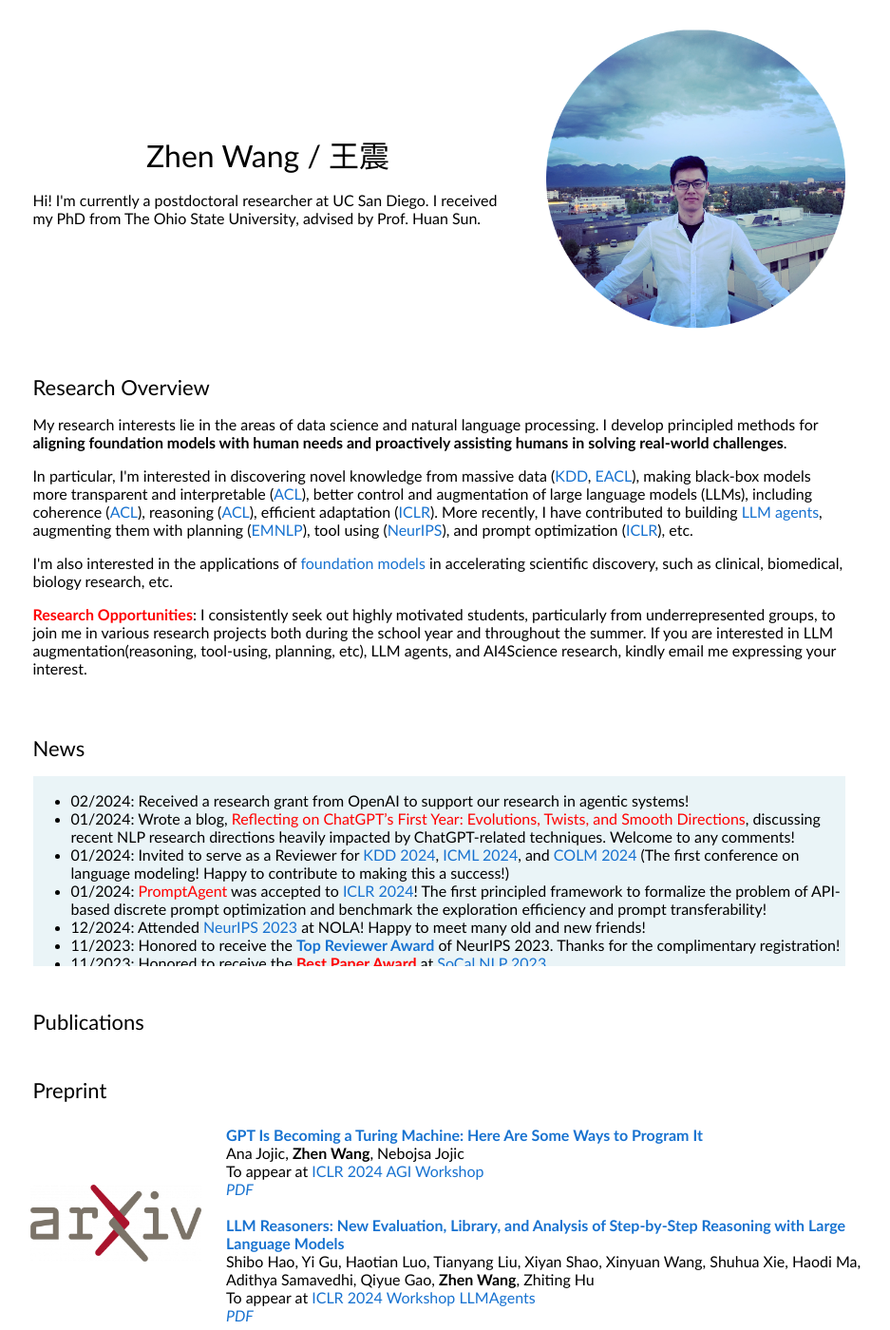
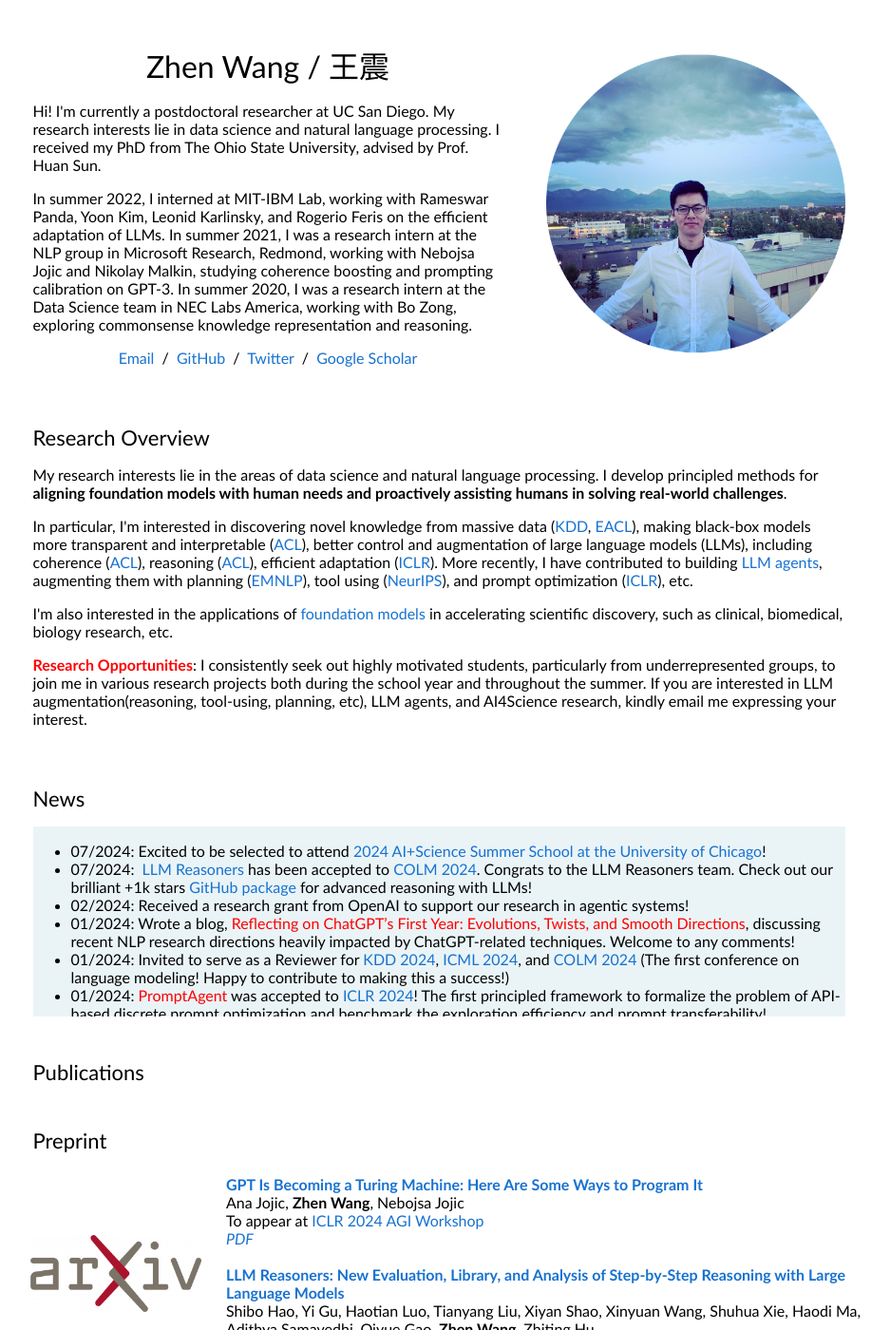
Before and after one commit to zhenwang9102/zhenwang9102.github.io, a Jekyll site: the page built from _posts/2019-06-02-venue.markdown, in a window 1280 px wide and 1400 px high. Shown: the whole window at 95% size, without its empty margins (178-1115 px from the left). Built offline with Jekyll 4.4.1, drawn with Linux system fonts in a browser that asks for light colours.

Commit message:
Update default.html

```diff
--- a/_layouts/default.html
+++ b/_layouts/default.html
@@ -41,8 +41,27 @@
               </h1>
               <p>
                 Hi! I'm currently a postdoctoral researcher at UC San Diego.
+                My research interests lie in data science and natural language processing.
                 I received my PhD from The Ohio State University, advised by Prof. Huan Sun.
               </p>
+
+              <p>
+                In summer 2022, I interned at MIT-IBM Lab, working with Rameswar Panda, Yoon Kim, Leonid Karlinsky, and Rogerio Feris on the efficient adaptation of LLMs.
+                In summer 2021, I was a research intern at the NLP group in Microsoft Research, Redmond, working with Nebojsa Jojic and Nikolay Malkin, studying coherence boosting and prompting calibration on GPT-3.
+                In summer 2020, I was a research intern at the Data Science team in NEC Labs America, working with Bo Zong, exploring commonsense knowledge representation and reasoning.
+              </p>
+
+              <p style="text-align:center">
+                <a href="mailto:zhenwang9102@gmail.com">Email</a> &nbsp;/&nbsp;
+                <a href="https://github.com/zhenwang9102">GitHub</a> &nbsp;/&nbsp;
+                <a href="https://twitter.com/zhenwang9102">Twitter</a> &nbsp;/&nbsp;
+                <a href="https://scholar.google.com/citations?hl=en&user=asBaytUAAAAJ&view_op=list_works&sortby=pubdate">Google Scholar</a>
+<!--                 &nbsp;/&nbsp; -->
+<!--                 <a href="https://www.linkedin.com/in/zhenwang9102/">LinkedIn </a>  -->
+<!--                 &nbsp;/&nbsp; -->
+<!--                 <a href="https://www.semanticscholar.org/author/Zhen-Wang/47197370">Semantic Scholar</a> -->
+              </p>
+
             </td>
             <td style="padding:2.5%;width:40%;max-width:40%">
               <img style="width:100%;max-width:100%" alt="profile photo" src="images/IMG_0023_S.png">
@@ -77,6 +96,12 @@
               <p></p>
               <div class="listbox">
                  <ul>
+                 <li>
+                   07/2024: Excited to be selected to attend <a href="https://datascience.uchicago.edu/events/ai-science-summer-school-2024/">2024 AI+Science Summer School at the University of Chicago</a>!
+                 </li>
+                 <li>
+                   07/2024:  <a href="https://arxiv.org/abs/2404.05221">LLM Reasoners</a> has been accepted to <a href="https://colmweb.org/">COLM 2024</a>. Congrats to the LLM Reasoners team. Check out our brilliant +1k stars <a href="https://github.com/maitrix-org/llm-reasoners">GitHub package</a> for advanced reasoning with LLMs!
+                 </li>
                  <li>
                     02/2024: Received a research grant from OpenAI to support our research in agentic systems!
                   </li>
```
